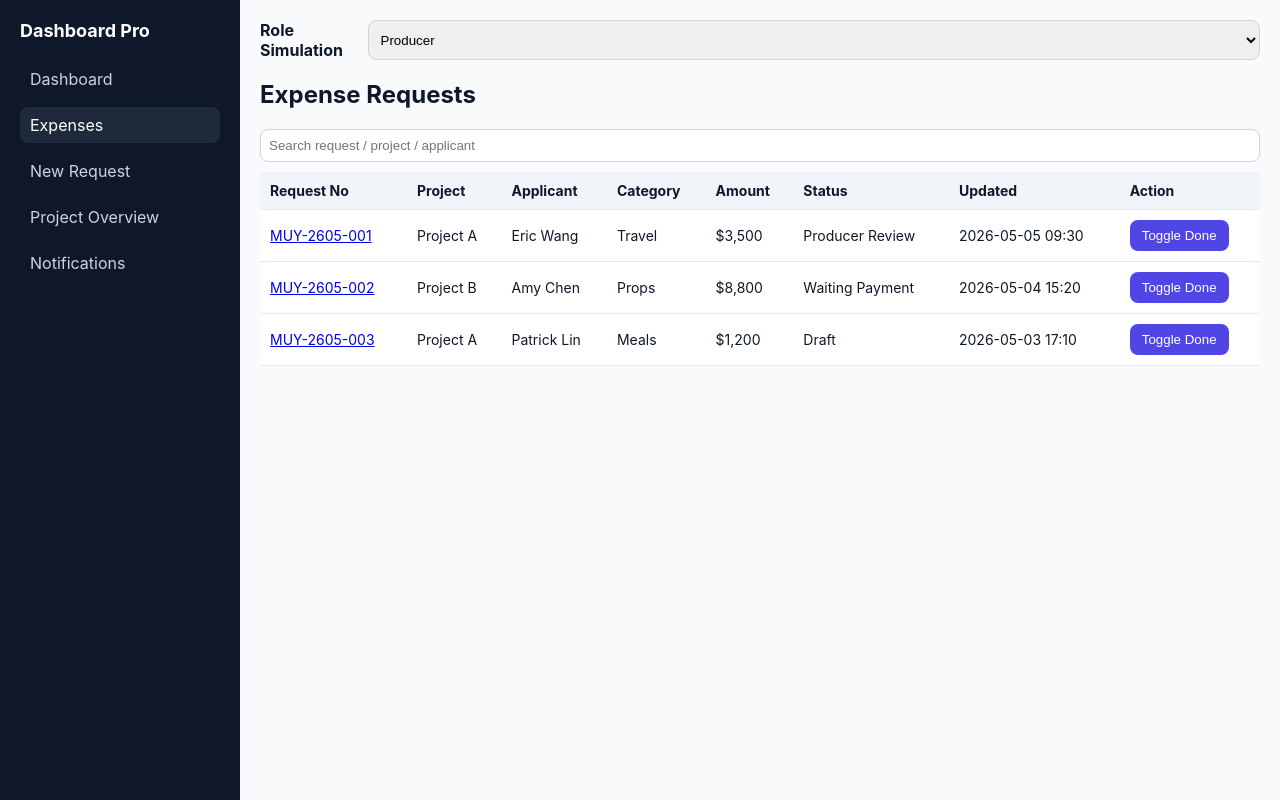
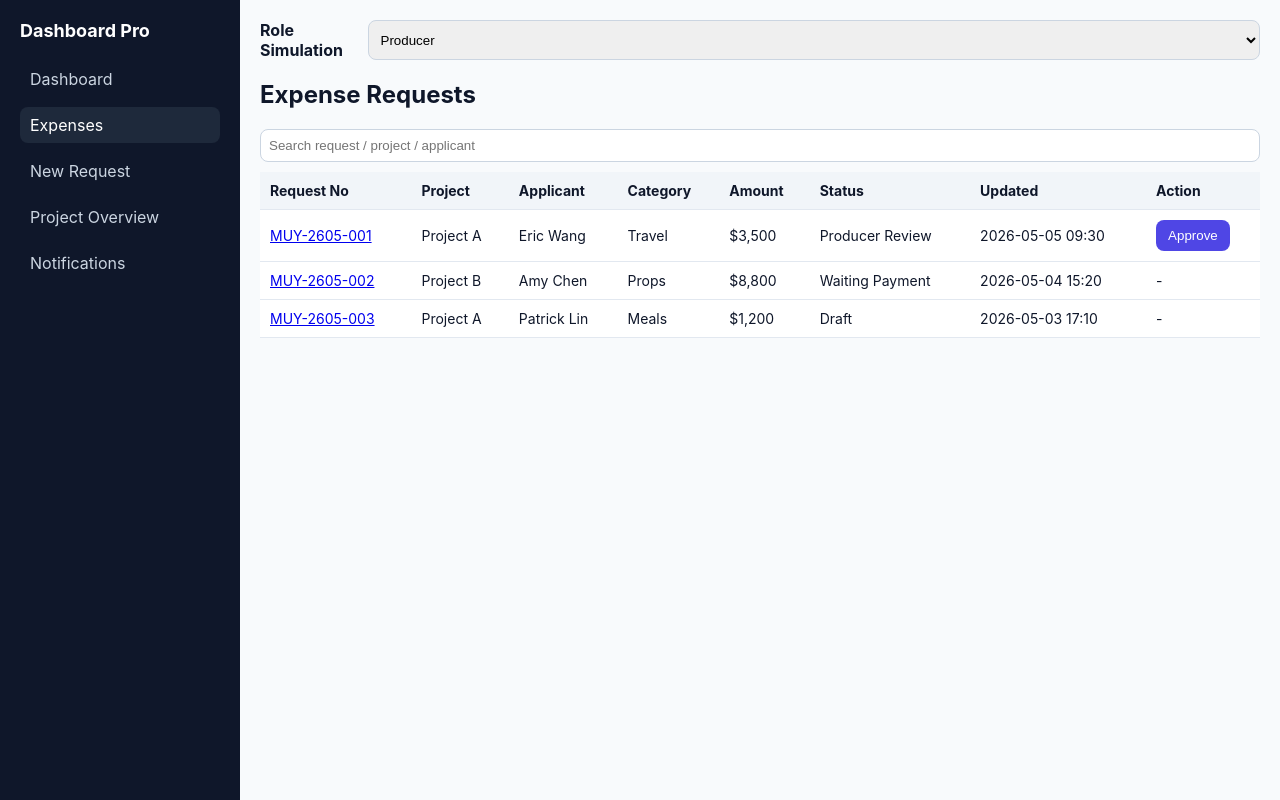
Before and after one commit to where2424-hash/dashboard, a React (Vite) app in the folder dashboard-pro/: page /expenses in a window 1280 px wide. Built offline with nearby package versions, Linux system fonts and the light colour scheme.

Commit message:
Guard expense status transitions
Co-authored-by: where2424-hash <where2424-hash@users.noreply.github.com>

```diff
--- a/dashboard-pro/src/mockApi.ts
+++ b/dashboard-pro/src/mockApi.ts
@@ -1,4 +1,5 @@
 import type { ExpenseRequest, RequestStatus } from "./types";
+import { canTransitionStatus } from "./workflow";
 
 let requests: ExpenseRequest[] = [
   {
@@ -57,7 +58,7 @@ export async function createRequest(input: Omit<ExpenseRequest, "id" | "updatedA
 export async function updateStatus(id: string, status: RequestStatus) {
   await wait();
   requests = requests.map((r) =>
-    r.id === id
+    r.id === id && canTransitionStatus(r.status, status)
       ? { ...r, status, updatedAt: new Date().toISOString().slice(0, 16).replace("T", " ") }
       : r
   );
--- a/dashboard-pro/src/pages/ExpensesPage.tsx
+++ b/dashboard-pro/src/pages/ExpensesPage.tsx
@@ -2,6 +2,7 @@ import { useEffect, useState } from "react";
 import { Link } from "react-router-dom";
 import { listRequests, updateStatus } from "../mockApi";
 import type { ExpenseRequest, Role, RequestStatus } from "../types";
+import { getStatusActionForRole } from "../workflow";
 
 const statusText: Record<RequestStatus, string> = {
   draft: "Draft",
@@ -57,7 +58,10 @@ export function ExpensesPage({ role }: { role: Role }) {
           </tr>
         </thead>
         <tbody>
-          {filtered.map((r) => (
+          {filtered.map((r) => {
+            const action = canApprove ? getStatusActionForRole(r.status, role) : null;
+
+            return (
               <tr key={r.id}>
                 <td>
                   <Link to={`/expenses/${r.id}`}>{r.requestNo}</Link>
@@ -69,21 +73,22 @@ export function ExpensesPage({ role }: { role: Role }) {
                 <td>{statusText[r.status]}</td>
                 <td>{r.updatedAt}</td>
                 <td>
-                {canApprove ? (
+                  {action ? (
                     <button
                       onClick={async () => {
-                      await updateStatus(r.id, r.status === "done" ? "producer_review" : "done");
+                        await updateStatus(r.id, action.nextStatus);
                         await reload();
                       }}
                     >
-                    Toggle Done
+                      {action.label}
                     </button>
                   ) : (
                     <span>-</span>
                   )}
                 </td>
               </tr>
-          ))}
+            );
+          })}
         </tbody>
       </table>
     </section>
--- a/dashboard-pro/src/pages/RequestDetailPage.tsx
+++ b/dashboard-pro/src/pages/RequestDetailPage.tsx
@@ -2,6 +2,7 @@ import { useEffect, useState } from "react";
 import { useParams } from "react-router-dom";
 import { listRequests, updateStatus } from "../mockApi";
 import type { ExpenseRequest, Role } from "../types";
+import { canRejectStatus } from "../workflow";
 
 export function RequestDetailPage({ role }: { role: Role }) {
   const { id } = useParams();
@@ -16,7 +17,8 @@ export function RequestDetailPage({ role }: { role: Role }) {
 
   if (!row) return <p>Request not found.</p>;
 
-  const canReject = role === "producer" || role === "treasury" || role === "admin";
+  const canReject =
+    (role === "producer" || role === "treasury" || role === "admin") && canRejectStatus(row.status);
 
   return (
     <section>
--- /dev/null
+++ b/dashboard-pro/src/workflow.ts
@@ -0,0 +1,48 @@
+import type { RequestStatus, Role } from "./types";
+
+const statusTransitions: Record<RequestStatus, RequestStatus[]> = {
+  draft: ["producer_review"],
+  producer_review: ["treasury_review", "rejected"],
+  treasury_review: ["waiting_receipt", "rejected"],
+  waiting_receipt: ["waiting_payment", "rejected"],
+  waiting_payment: ["done", "rejected"],
+  rejected: [],
+  done: []
+};
+
+export function canTransitionStatus(from: RequestStatus, to: RequestStatus): boolean {
+  return statusTransitions[from].includes(to);
+}
+
+export function canRejectStatus(status: RequestStatus): boolean {
+  return canTransitionStatus(status, "rejected");
+}
+
+type StatusAction = {
+  label: string;
+  nextStatus: RequestStatus;
+};
+
+export function getStatusActionForRole(status: RequestStatus, role: Role): StatusAction | null {
+  if ((role === "producer" || role === "admin") && status === "producer_review") {
+    return { label: "Approve", nextStatus: "treasury_review" };
+  }
+
+  if (role !== "treasury" && role !== "admin") {
+    return null;
+  }
+
+  if (status === "treasury_review") {
+    return { label: "Request Receipt", nextStatus: "waiting_receipt" };
+  }
+
+  if (status === "waiting_receipt") {
+    return { label: "Ready Payment", nextStatus: "waiting_payment" };
+  }
+
+  if (status === "waiting_payment") {
+    return { label: "Mark Done", nextStatus: "done" };
+  }
+
+  return null;
+}
```
Lines whose indentation alone changed are shown as unchanged.
